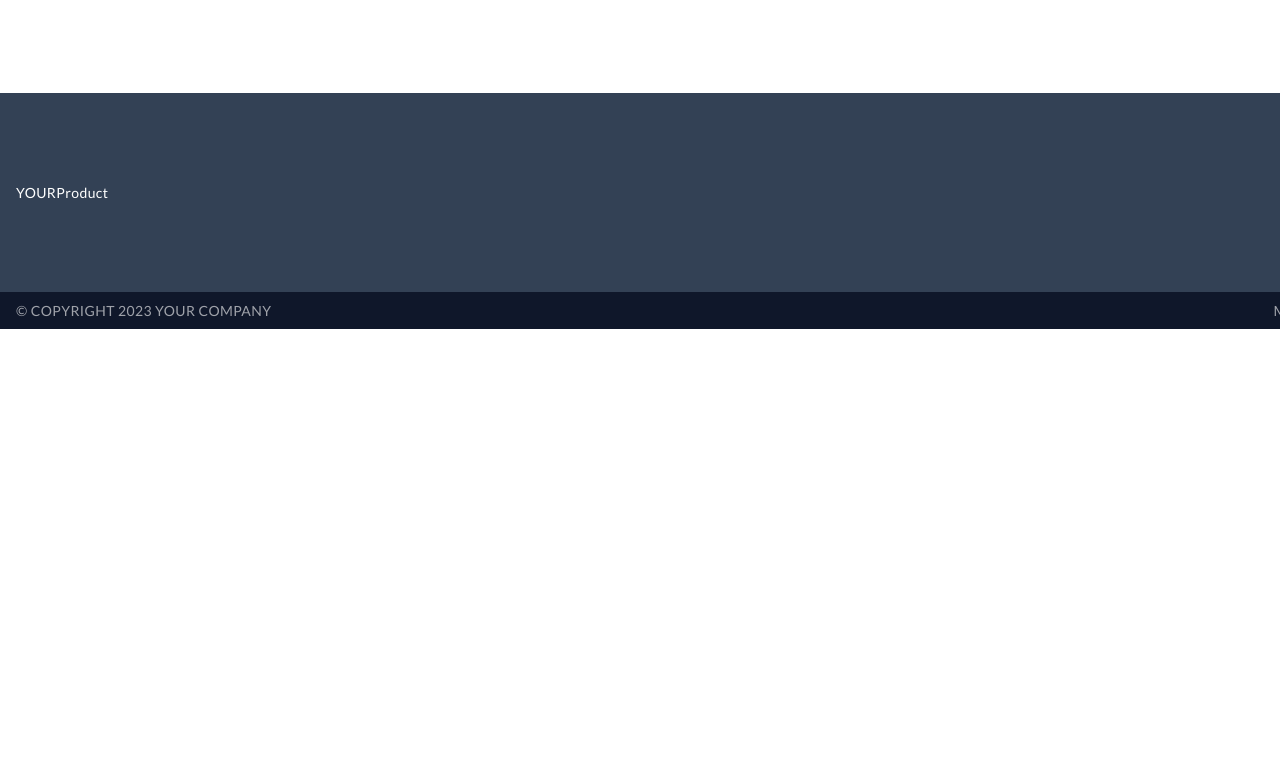
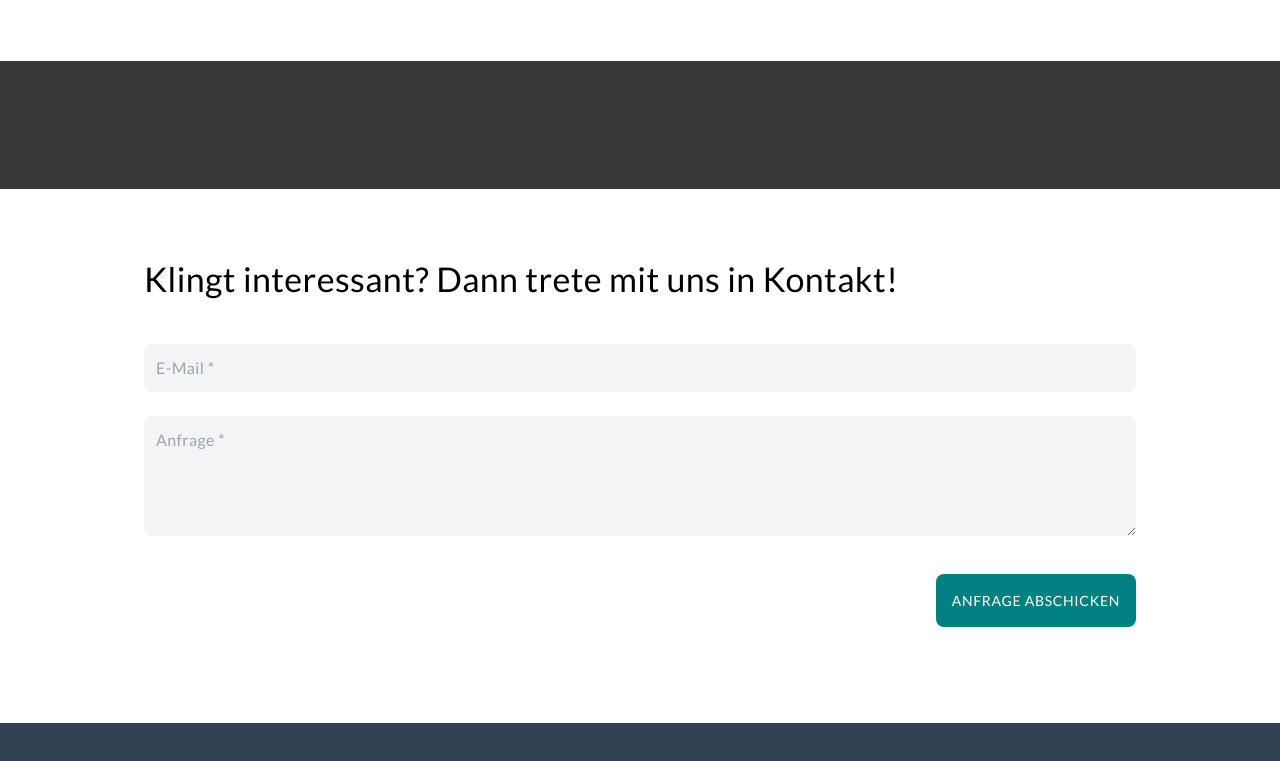
Before and after one commit to pascalbe-dev/gatsby-starter-cms-landing-page, a Gatsby site: page / in a window 1280 px wide. Shown: the part 2037-2798 px from the top of the page. Before the commit the page ends 2366 px from the top, so only its background shows below. Built offline with nearby package versions, Linux system fonts and the light colour scheme; Gatsby itself is replaced by a stand-in of ours.

Commit message:
feat: add contact form

```diff
--- /dev/null
+++ b/src/components/section-contact-form.tsx
@@ -0,0 +1,13 @@
+import React from "react";
+import Form from "./shared/form";
+
+const ContactFormSection: React.FC = () => (
+  <section id="contact" className="size-md flex flex-col gap-8">
+    <h2 className="headline4">
+      Klingt interessant? Dann trete mit uns in Kontakt!
+    </h2>
+    <Form formId="contact"></Form>
+  </section>
+);
+
+export default ContactFormSection;
--- a/src/components/section-how.tsx
+++ b/src/components/section-how.tsx
@@ -1,4 +1,3 @@
-import { PageProps } from "gatsby";
 import * as React from "react";
 import how from "../images/how.svg";
 
@@ -20,7 +19,7 @@ const steps: { title: string; description: string }[] = [
   },
 ];
 
-const HowSection: React.FC<PageProps> = () => (
+const HowSection: React.FC = () => (
   <section id="how" className="bg-primary text-white">
     <div className="size-lg flex items-center justify-between gap-16">
       <img
--- a/src/components/section-only-text/route-button.tsx
+++ b/src/components/section-only-text/route-button.tsx
@@ -7,7 +7,9 @@ interface Props {
 }
 
 export const RouteButton: React.FC<Props> = ({ text, path }) => (
-  <Link to={path} className="btn-primary">
-    {text}
-  </Link>
+  <div>
+    <Link to={path} className="btn-primary">
+      {text}
+    </Link>
+  </div>
 );
--- a/src/components/section-why.tsx
+++ b/src/components/section-why.tsx
@@ -1,4 +1,3 @@
-import { PageProps } from "gatsby";
 import * as React from "react";
 import why from "../images/why.svg";
 
@@ -20,7 +19,7 @@ const valuePropositions: { title: string; description: string }[] = [
   },
 ];
 
-const WhySection: React.FC<PageProps> = () => (
+const WhySection: React.FC = () => (
   <section id="why" className="size-lg flex flex-col gap-8">
     <h2 className="headline4">Why should you use YOURProduct?</h2>
     <div className="flex justify-between gap-8">
--- /dev/null
+++ b/src/components/shared/form.tsx
@@ -0,0 +1,66 @@
+import React from "react";
+
+const defaultFormFields: {
+  id: string;
+  label: string;
+  type: "text" | "email" | "tel" | "paragraph";
+  isRequired?: boolean;
+}[] = [
+  { id: "email", label: "E-Mail", type: "email", isRequired: true },
+  { id: "anfrage", label: "Anfrage", type: "paragraph", isRequired: true },
+];
+
+interface FormField {
+  id: string;
+  label: string;
+  type: "text" | "email" | "tel" | "paragraph";
+  isRequired?: boolean;
+}
+
+interface Props {
+  formId: string;
+  formFields?: FormField[];
+}
+
+const Form: React.FC<Props> = ({ formId, formFields = defaultFormFields }) => (
+  <form
+    name={formId}
+    method="POST"
+    action="/form-success"
+    data-netlify-honeypot="bot-field"
+    data-netlify="true"
+    className="flex flex-col items-end gap-8"
+  >
+    <div className="flex w-full flex-col gap-4">
+      <input type="hidden" name="bot-field" />
+      <input type="hidden" name="form-name" value={formId} />
+      {formFields.map((field) => (
+        <div key={field.id}>
+          {field.type === "paragraph" ? (
+            <textarea
+              name={field.id}
+              placeholder={field.label + " " + (field.isRequired ? "*" : "")}
+              className="input"
+              rows={4}
+              required={!!field.isRequired}
+            />
+          ) : (
+            <input
+              name={field.id}
+              placeholder={field.label + " " + (field.isRequired ? "*" : "")}
+              type={field.type}
+              className="input"
+              required={!!field.isRequired}
+            />
+          )}
+        </div>
+      ))}
+    </div>
+
+    <button type="submit" className="btn-primary">
+      Anfrage abschicken
+    </button>
+  </form>
+);
+
+export default Form;
--- /dev/null
+++ b/src/pages/form-success.tsx
@@ -0,0 +1,39 @@
+import * as React from "react";
+import Layout from "../components/layout";
+import { OnlyTextSection } from "../components/section-only-text";
+
+const props: React.ComponentProps<typeof OnlyTextSection> = {
+  title: "Geschafft!",
+  textAlign: "center",
+  textParts: [
+    {
+      text: "Deine Anfrage wurde erfolgreich übermittelt. Wir werden uns im Laufe der nächsten 2 Tage bei dir melden!",
+      type: "text",
+    },
+    {
+      type: "space",
+    },
+    {
+      text: "Zurück zur Startseite",
+      type: "routeButton",
+      path: "/",
+    },
+  ],
+};
+
+const PrivacyPage: React.FC = () => {
+  return (
+    <Layout>
+      <OnlyTextSection {...props}></OnlyTextSection>
+    </Layout>
+  );
+};
+
+export default PrivacyPage;
+
+export const Head = () => (
+  <>
+    <title>Product - Anfrage abgeschickt</title>
+    <html lang="en" className="scroll-p-24 scroll-smooth" />
+  </>
+);
--- a/src/pages/index.tsx
+++ b/src/pages/index.tsx
@@ -1,6 +1,7 @@
 import { PageProps, graphql } from "gatsby";
 import * as React from "react";
 import Layout from "../components/layout";
+import ContactFormSection from "../components/section-contact-form";
 import HowSection from "../components/section-how";
 import LandingSection from "../components/section-landing";
 import WhySection from "../components/section-why";
@@ -21,6 +22,8 @@ const IndexPage: React.FC<PageProps<any>> = ({ data }) => {
       <LandingSection indexData={frontmatter}></LandingSection>
       <HowSection></HowSection>
       <WhySection></WhySection>
+      <div className="h-32 w-full bg-secondary"></div>
+      <ContactFormSection></ContactFormSection>
     </Layout>
   );
 };
--- a/src/styles/global.css
+++ b/src/styles/global.css
@@ -74,4 +74,7 @@ html {
   .size-lg {
     @apply m-auto max-w-[96rem] px-4 py-8 lg:w-[96rem] lg:py-16;
   }
+  .input {
+    @apply invalid:border-error mt-2 w-full rounded-lg bg-gray-100 p-3 text-gray-900 focus:outline-none;
+  }
 }
--- a/tailwind.config.js
+++ b/tailwind.config.js
@@ -14,7 +14,8 @@ module.exports = {
       },
       colors: {
         primary: "#008080",
-        secondary: "#33BBC5",
+        secondary: "#383838",
+        error: "#B00020",
       },
     },
   },
```
